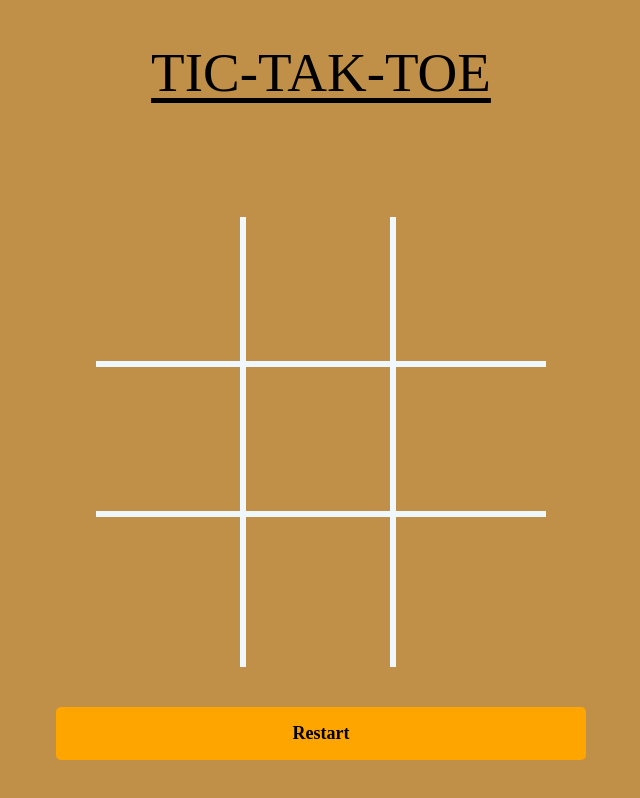
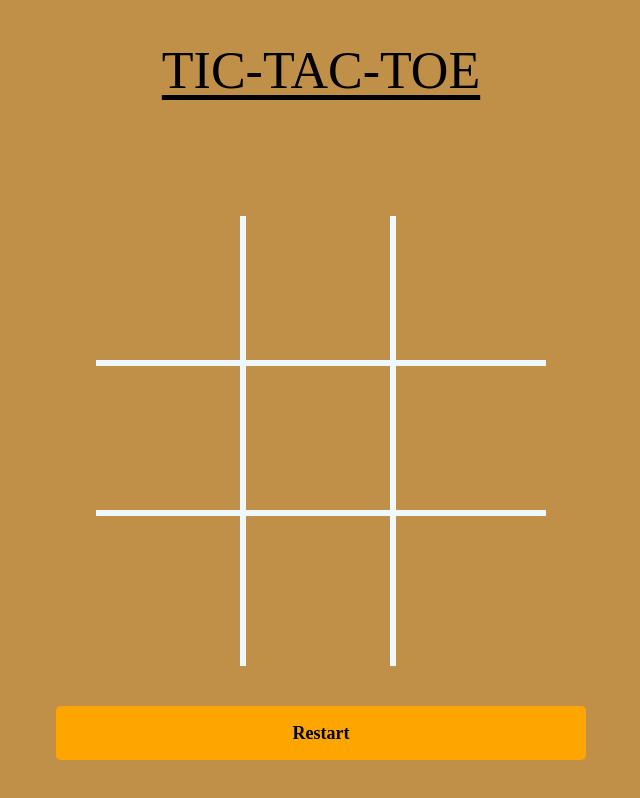
Before and after one commit to Gowtham852k03/PRODIGY_WD_03, a React (Create React App) app: page / in a window 1280 px wide. Shown: the whole page, without its empty margins (319-959 px from the left). Built offline with nearby package versions, Linux system fonts and the light colour scheme; a web font is replaced by a local one.

Commit message:
first commit

```diff
--- a/package.json
+++ b/package.json
@@ -1,4 +1,4 @@
-{"homepage":"https://Gowtham852k03.github.io/tik.tak.toe",
+{"homepage":"https://Gowtham852k03.github.io/tic-tac-toe",
   "name": "tik_tak_toe",
   "version": "0.1.0",
   "private": true,
--- a/src/App.js
+++ b/src/App.js
@@ -1,12 +1,12 @@
 import './App.css';
-import Tic_Tak_Toe from './Tic_Tak_Toe';
+import Tic_Tac_Toe from './Tic_Tac_Toe';
 import './index.css';
 
 
 function App() {
   return (
     <div className="App">
-      <Tic_Tak_Toe />
+      <Tic_Tac_Toe />
     </div>
   );
 }
--- a/src/Tic_Tak_Toe.js
+++ b/src/Tic_Tac_Toe.js
@@ -1,6 +1,6 @@
 import React, { useEffect, useState } from 'react';
 
-const Tic_Tak_Toe = () => {
+const Tic_Tac_Toe = () => {
     const O = "O";
     const X = "X";
     let currentPlayer = X;
@@ -95,7 +95,7 @@ const Tic_Tak_Toe = () => {
 
     return (
         <div className='container'>
-            <h1 className="ttt">Tic-Tak-Toe</h1>
+            <h1 className="ttt">Tic-Tac-Toe</h1>
             <h1 className='title'></h1>
             <div className='gameboard '>
                 <div className="box" id="0"></div>
@@ -113,4 +113,4 @@ const Tic_Tak_Toe = () => {
     );
 };
 
-export default Tic_Tak_Toe;
+export default Tic_Tac_Toe;
--- a/src/index.css
+++ b/src/index.css
@@ -32,7 +32,7 @@ body{
 
 
 h1{
-  font-size: 55px;
+  font-size: 52px;
   text-transform: uppercase;
 }
 .ttt{
```
